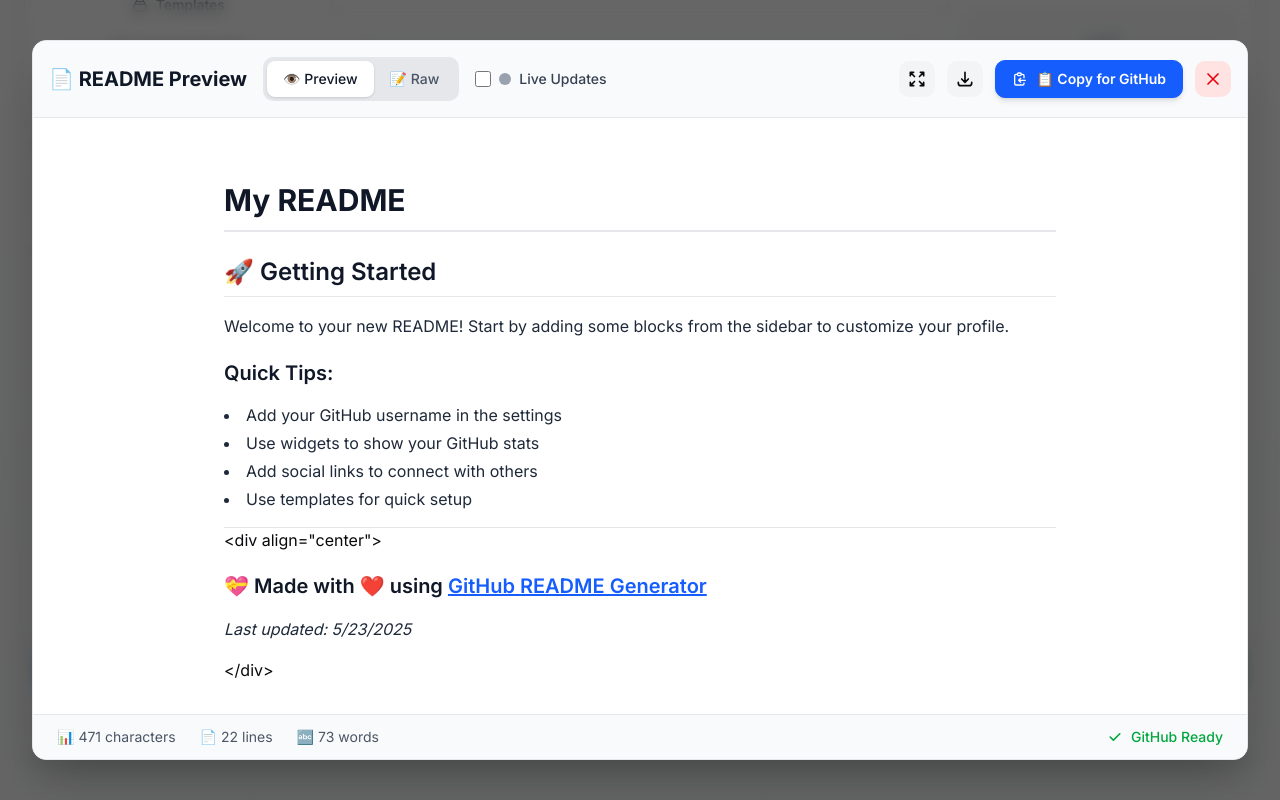
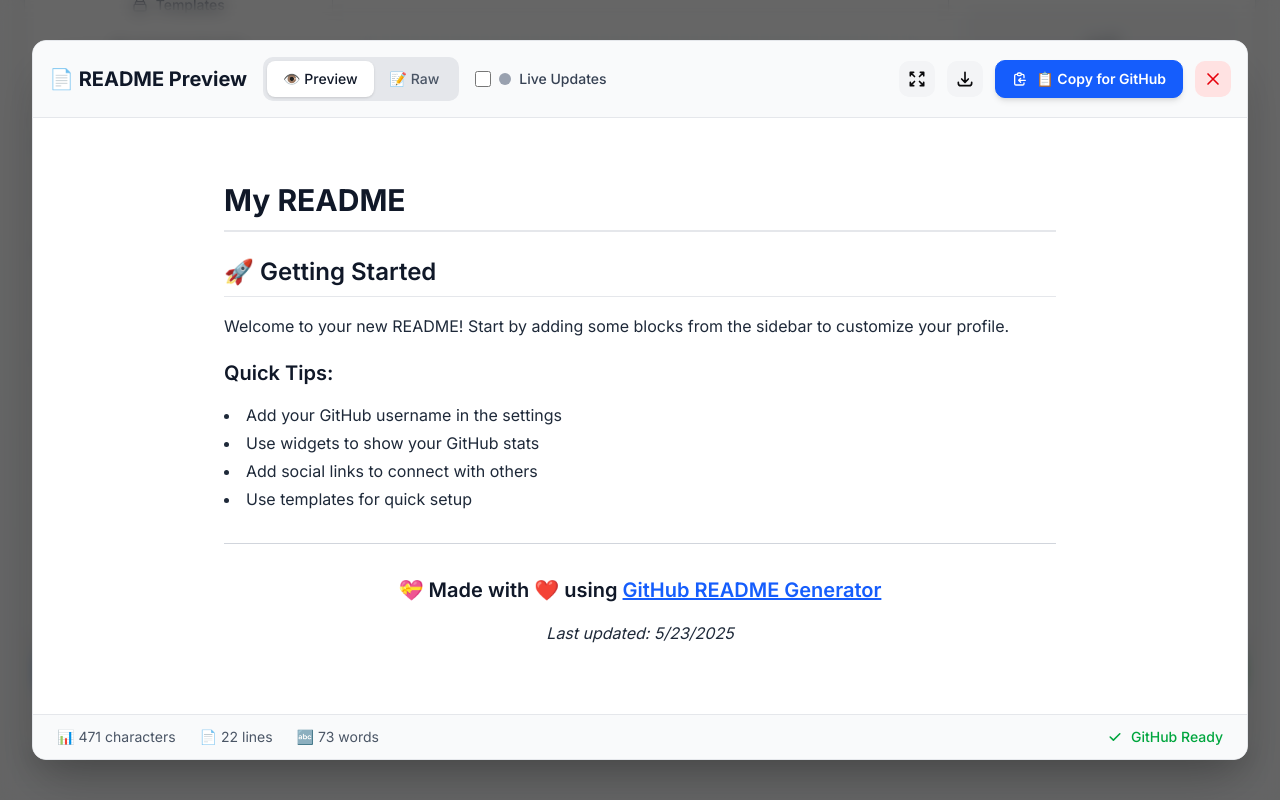
Before and after one commit to HarshitKumar9030/github_readme, a Next.js app: page /create in a window 1280 px wide. Both pictures are taken after a click on the button "Preview README". Shown: the part 387-1187 px from the top of the page. Built offline with nearby package versions, Linux system fonts and the light colour scheme.

Commit message:
feat: Enhance InlineMarkdownRenderer with rehypeRaw and additional GFM components for improved markdown support

```diff
--- a/src/app/create/README-Preview.tsx
+++ b/src/app/create/README-Preview.tsx
@@ -3,6 +3,7 @@
 import React, { useState } from "react";
 import ReactMarkdown from "react-markdown";
 import remarkGfm from "remark-gfm";
+import rehypeRaw from "rehype-raw";
 import { Prism as SyntaxHighlighter } from "react-syntax-highlighter";
 import { tomorrow } from "react-syntax-highlighter/dist/cjs/styles/prism";
 import { convertToGitHubCompatible } from "@/utils/inlineStylesConverter";
@@ -37,14 +38,16 @@ const InlineMarkdownRenderer = ({ content }: { content: string }) => {
 
     return () => observer.disconnect();
   }, []);
-
   return (
-    <div className="prose prose-gray dark:prose-invert max-w-none">
-      <ReactMarkdown
+    <div className="prose prose-gray dark:prose-invert max-w-none">      <ReactMarkdown
         remarkPlugins={[remarkGfm]}
-        components={{          code({ node, className, children, ...props }: any) {
+        rehypePlugins={[rehypeRaw]}
+        skipHtml={false}
+        allowedElements={undefined}
+        disallowedElements={[]}
+        components={{code({ node, className, children, ...props }: any) {
             const match = /language-(\w+)/.exec(className || '');
-            const isInline = !match;
+            const isInline = !className || !match;
             return !isInline ? (
               <SyntaxHighlighter
                 style={tomorrow}
@@ -148,12 +151,59 @@ const InlineMarkdownRenderer = ({ content }: { content: string }) => {
                 {children}
               </ol>
             );
-          },
-          p({ children, ...props }) {
+          },          p({ children, ...props }) {
             return (
               <p className="my-4 text-gray-800 dark:text-gray-200 leading-relaxed" {...props}>
                 {children}
               </p>
+            );
+          },
+          // GFM-specific components
+          input({ type, checked, ...props }) {
+            if (type === 'checkbox') {
+              return (
+                <input
+                  type="checkbox"
+                  checked={checked}
+                  readOnly
+                  className="mr-2 accent-blue-600"
+                  {...props}
+                />
+              );
+            }
+            return <input type={type} {...props} />;
+          },
+          li({ children, ...props }) {
+            return (
+              <li className="my-1 text-gray-800 dark:text-gray-200" {...props}>
+                {children}
+              </li>
+            );
+          },
+          del({ children, ...props }) {
+            return (
+              <del className="line-through text-gray-600 dark:text-gray-400" {...props}>
+                {children}
+              </del>
+            );
+          },
+          hr({ ...props }) {
+            return (
+              <hr className="my-8 border-t border-gray-300 dark:border-gray-600" {...props} />
+            );
+          },
+          strong({ children, ...props }) {
+            return (
+              <strong className="font-bold text-gray-900 dark:text-white" {...props}>
+                {children}
+              </strong>
+            );
+          },
+          em({ children, ...props }) {
+            return (
+              <em className="italic text-gray-800 dark:text-gray-200" {...props}>
+                {children}
+              </em>
             );
           },
         }}
```
